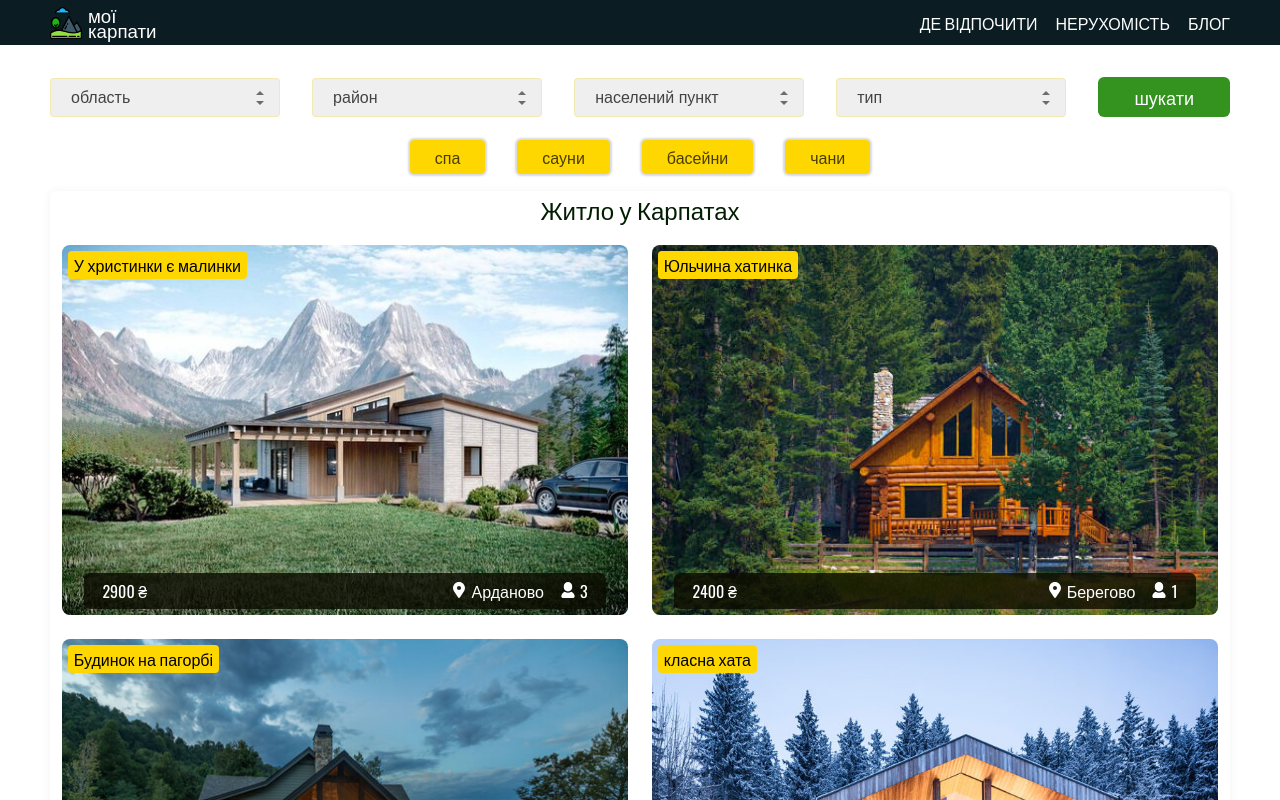
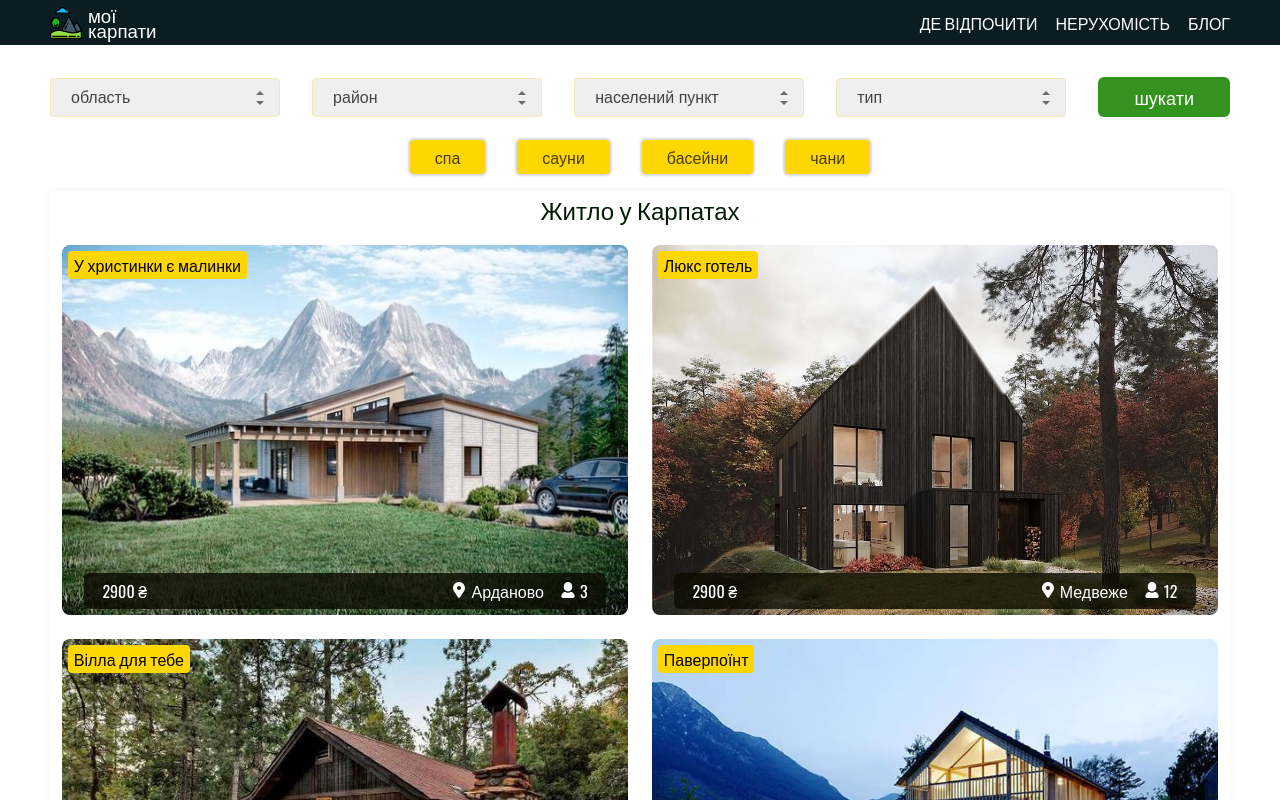
Before and after one commit to NazarHeletko/karpaty, a Next.js app: page /realty in a window 1280 px wide. Shown: the top 800 px of the page. Built offline with nearby package versions, Linux system fonts and the light colour scheme; grey boxes are pictures that could not be loaded.

Commit message:
randomize realty

```diff
--- a/src/app/realty/page.tsx
+++ b/src/app/realty/page.tsx
@@ -12,17 +12,35 @@
     "Тут знайдете найкращі варіанти проживання у Карпатах: затишні будиночки, котеджі та готелі на будь-який смак. Комфортний відпочинок серед мальовничих Карпат. Відпочинок у Карпатах стане незабутнім.",
 };
 
+type DataType = {
+  "id": number
+  "oblast": string,
+  "raion": string,
+  "city": string,
+  "name": string,
+  "price": string,
+  "people-count": number,
+  "title-image": string
+};
+
 
 
 
 export default async function Realty() {
   const data = await fs.readFile(process.cwd() + '/src/data/realty.json', 'utf8');
   const realty = JSON.parse(data);
-  console.log(realty)
+  function shuffleArray(array:DataType[]) {
+    for (let i = array.length - 1; i > 0; i--) {
+      const j = Math.floor(Math.random() * (i + 1)); // random index from 0 to i
+      [array[i], array[j]] = [array[j], array[i]];  // swap elements
+    }
+    return array;
+  }
+  const randomizeRealtyArray = shuffleArray(realty)
   return (
     <RealtyPage>
       <FilterRealty />
-      <RealtyItems realtyData={realty}/>
+      <RealtyItems realtyData={randomizeRealtyArray}/>
     </RealtyPage>
   );
 }
--- a/src/components/Page/RealtyPage/RealtyItems/RealityItem/RealityItem.tsx
+++ b/src/components/Page/RealtyPage/RealtyItems/RealityItem/RealityItem.tsx
@@ -1,15 +1,5 @@
 import Image from "next/image";
 import styles from "./RealityItem.module.css";
-
-interface DataType  {
-  "oblast": string,
-  "raion": string,
-  "city": string,
-  "name": string,
-  "price": string,
-  "people-count": number,
-  "title-image": string
-};
 
 
 
```
